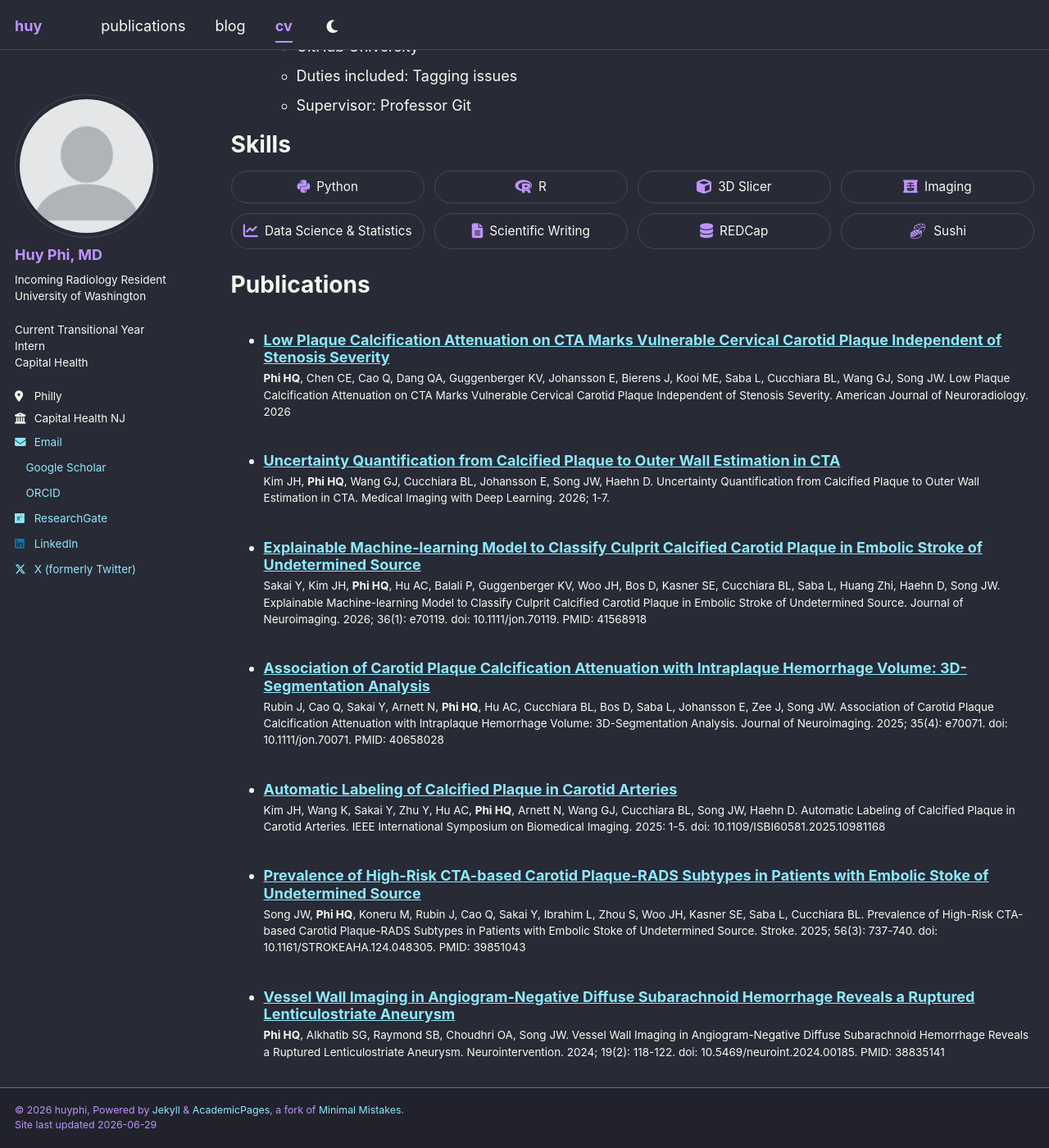
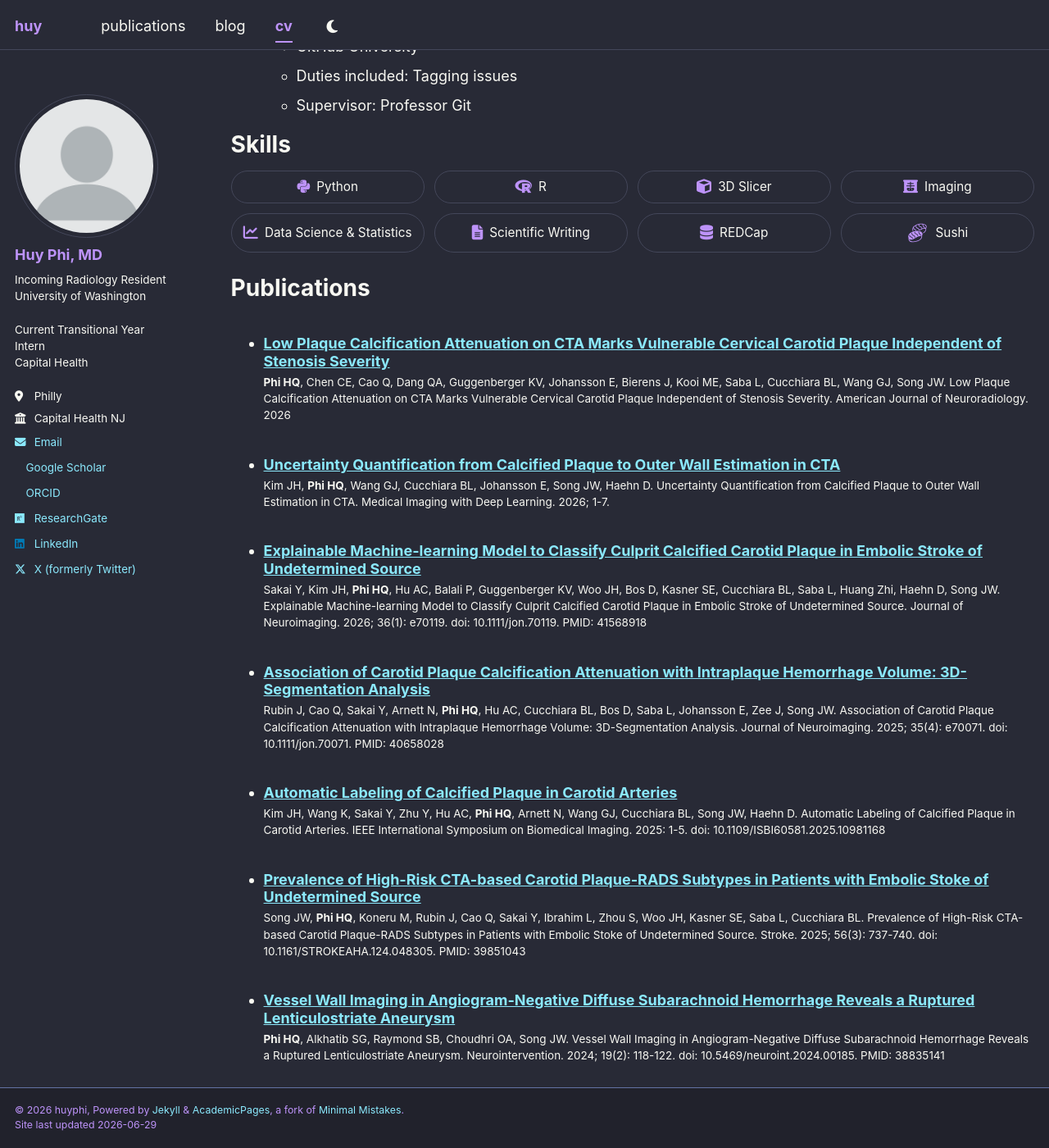
Before and after one commit to huyphi/huyphi.github.io, a Jekyll site: the page built from _pages/cv.md, in a window 1280 px wide and 1400 px high, scrolled down 845 px. Shown: the whole window at 82% size. Built offline with Jekyll 4.4.1, drawn with Linux system fonts in a browser that asks for light colours; a style sheet for code colours, icons or effects is not loaded.

Commit message:
Update main.scss

```diff
--- a/assets/css/main.scss
+++ b/assets/css/main.scss
@@ -393,8 +393,8 @@
    ========================================================================== */
 
 .skill-mask-icon {
-  width: 1.25rem;
-  height: 1.25rem;
+  width: 1.5rem;
+  height: 1.5rem;
   display: inline-block;
   flex-shrink: 0;
   background-color: var(--global-base-color);
```
